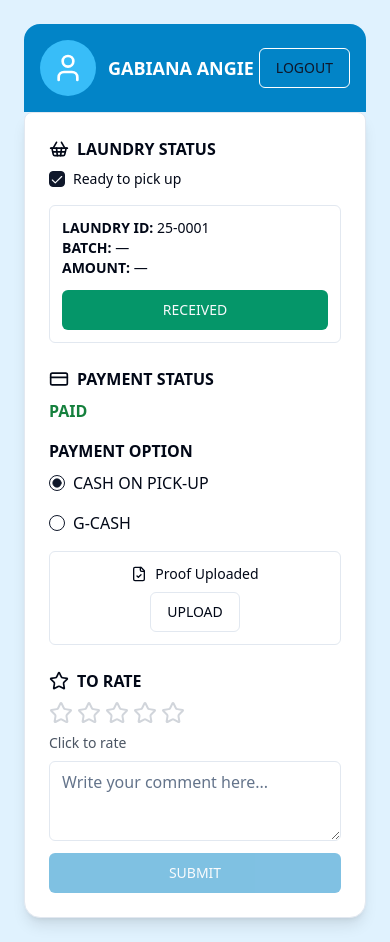
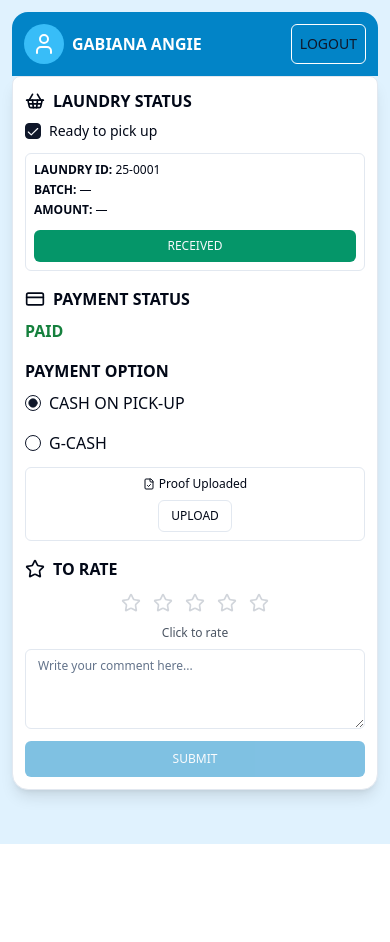
Before and after one commit to cLeAr2468/Customer, a React (Vite) app in the folder customer-side/: page /dashboard in a window 390 px wide. After the commit the page ends 844 px from the top, so only its background shows below. Built offline with nearby package versions, Linux system fonts and the light colour scheme.

Commit message:
mobile view dashboard

```diff
--- a/customer-side/src/components/layout/Dashboard.jsx
+++ b/customer-side/src/components/layout/Dashboard.jsx
@@ -36,23 +36,23 @@ export default function LaundryDashboard() {
   const rating = selectedStars.size;
 
   return (
-    <div className="min-h-screen bg-sky-100 p-6">
+    <div className="min-h-screen bg-sky-100 p-3 sm:p-6">
       {/* Header */}
-      <div className="flex items-center justify-between bg-sky-600 text-white p-4 rounded-t-2xl">
-        <div className="flex items-center gap-3">
-          <div className="w-14 h-14 bg-sky-400 rounded-full flex items-center justify-center">
-            <User className="w-8 h-8" />
+      <div className="flex items-center justify-between bg-sky-600 text-white p-3 sm:p-4 rounded-t-2xl">
+        <div className="flex items-center gap-2 sm:gap-3">
+          <div className="w-10 h-10 sm:w-14 sm:h-14 bg-sky-400 rounded-full flex items-center justify-center">
+            <User className="w-6 h-6 sm:w-8 sm:h-8" />
           </div>
-          <h2 className="font-bold text-lg">GABIANA ANGIE</h2>
+          <h2 className="font-bold text-base sm:text-lg">GABIANA ANGIE</h2>
         </div>
-        <Button variant="secondary" className="bg-transparent border border-white hover:bg-white hover:text-sky-600">
+        <Button variant="secondary" className="text-sm sm:text-base px-2 py-1 sm:px-4 sm:py-2 bg-transparent border border-white hover:bg-white hover:text-sky-600">
           LOGOUT
         </Button>
       </div>
 
       {/* Content */}
       <Card className="rounded-b-2xl shadow-lg">
-        <CardContent className="grid grid-cols-1 md:grid-cols-3 gap-6 p-6">
+        <CardContent className="grid grid-cols-1 md:grid-cols-3 gap-4 sm:gap-6 p-3 sm:p-6">
           {/* Laundry Status */}
           <div>
             <h3 className="font-bold flex items-center gap-2 mb-2">
@@ -62,11 +62,13 @@ export default function LaundryDashboard() {
               <Checkbox checked /> Ready to pick up
             </p>
 
-            <div className="mt-4 border rounded-md p-3 text-sm">
-              <p><strong>LAUNDRY ID:</strong> 25-0001</p>
-              <p><strong>BATCH:</strong> —</p>
-              <p><strong>AMOUNT:</strong> —</p>
-              <Button className="mt-3 bg-emerald-600 hover:bg-emerald-700 w-full">RECEIVED</Button>
+            <div className="mt-3 sm:mt-4 border rounded-md p-2 sm:p-3 text-xs sm:text-sm">
+              <p className="mb-1"><strong>LAUNDRY ID:</strong> 25-0001</p>
+              <p className="mb-1"><strong>BATCH:</strong> —</p>
+              <p className="mb-1"><strong>AMOUNT:</strong> —</p>
+              <Button className="mt-2 sm:mt-3 bg-emerald-600 hover:bg-emerald-700 w-full text-xs sm:text-sm h-8 sm:h-10">
+                RECEIVED
+              </Button>
             </div>
           </div>
 
@@ -89,11 +91,13 @@ export default function LaundryDashboard() {
               </div>
             </RadioGroup>
 
-            <div className="mt-4 border rounded-md p-3 text-center">
-              <p className="text-sm mb-2 flex items-center gap-2 justify-center">
-                <FileCheck className="w-4 h-4" /> Proof Uploaded
+            <div className="mt-3 sm:mt-4 border rounded-md p-2 sm:p-3 text-center">
+              <p className="text-xs sm:text-sm mb-2 flex items-center gap-1 sm:gap-2 justify-center">
+                <FileCheck className="w-3 h-3 sm:w-4 sm:h-4" /> Proof Uploaded
               </p>
-              <Button variant="outline">UPLOAD</Button>
+              <Button variant="outline" className="text-xs sm:text-sm h-8 sm:h-10 px-3 sm:px-4">
+                UPLOAD
+              </Button>
             </div>
           </div>
 
@@ -102,17 +106,17 @@ export default function LaundryDashboard() {
             <h3 className="font-bold flex items-center gap-2 mb-2">
               <Star className="w-5 h-5" /> TO RATE
             </h3>
-            <div className="flex gap-1 mb-2">
+            <div className="flex justify-center sm:justify-start gap-1 mb-2">
               {[1, 2, 3, 4, 5].map((starNumber) => (
                 <button
                   key={starNumber}
                   onClick={() => handleStarClick(starNumber)}
                   onMouseEnter={() => handleStarHover(starNumber)}
                   onMouseLeave={() => handleStarHover(0)}
-                  className="focus:outline-none"
+                  className="focus:outline-none p-1 sm:p-0"
                 >
                   <Star
-                    className={`w-6 h-6 cursor-pointer transition-colors duration-200 ${
+                    className={`w-5 h-5 sm:w-6 sm:h-6 cursor-pointer transition-colors duration-200 ${
                       hoveredRating ?
                         starNumber <= hoveredRating ? "text-yellow-500 fill-yellow-500" : "text-gray-300"
                         : selectedStars.has(starNumber) ? "text-yellow-500 fill-yellow-500" : "text-gray-300"
@@ -121,12 +125,15 @@ export default function LaundryDashboard() {
                 </button>
               ))}
             </div>
-            <p className="text-sm text-gray-600 mb-2">
+            <p className="text-xs sm:text-sm text-gray-600 mb-2 text-center sm:text-left">
               {rating ? `You rated ${rating} star${rating !== 1 ? 's' : ''}` : 'Click to rate'}
             </p>
-            <Textarea placeholder="Write your comment here..." className="mb-3" />
+            <Textarea
+              placeholder="Write your comment here..."
+              className="mb-3 text-xs sm:text-sm min-h-[80px] sm:min-h-[100px]"
+            />
             <Button
-              className="bg-sky-600 hover:bg-sky-700 w-full"
+              className="bg-sky-600 hover:bg-sky-700 w-full h-9 sm:h-10 text-xs sm:text-sm"
               disabled={!rating}
             >
               SUBMIT
```
